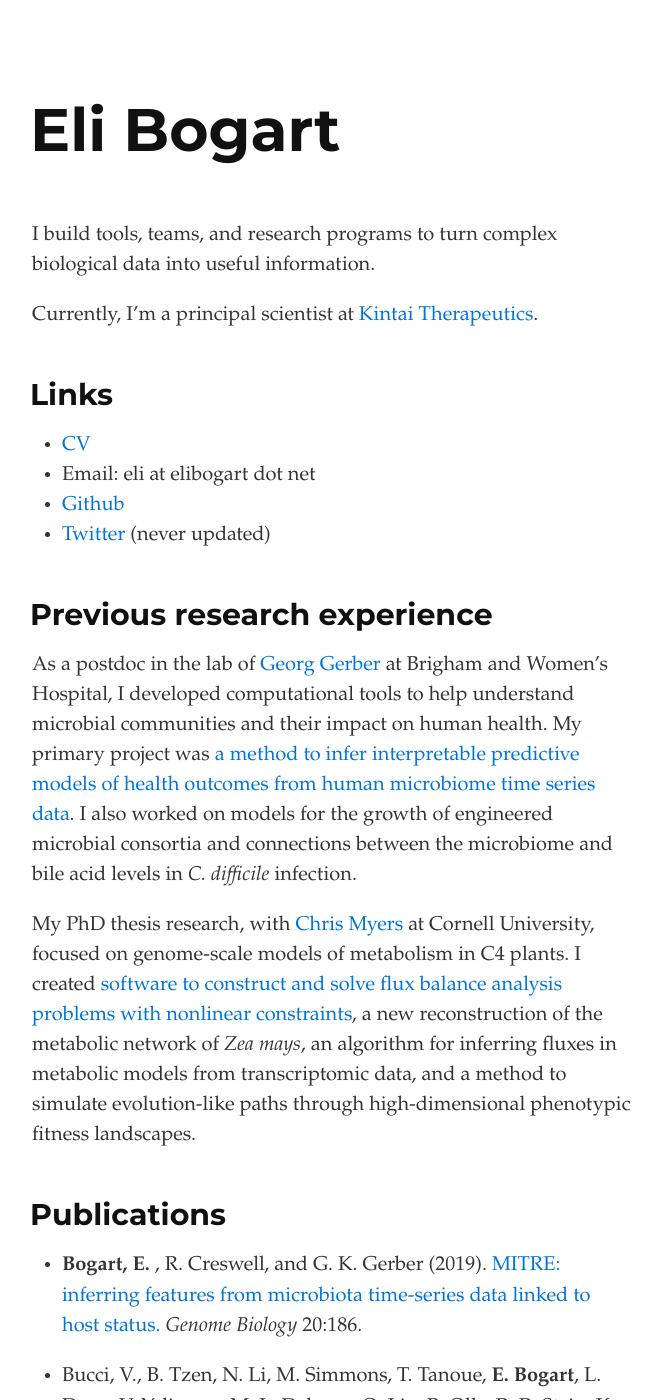
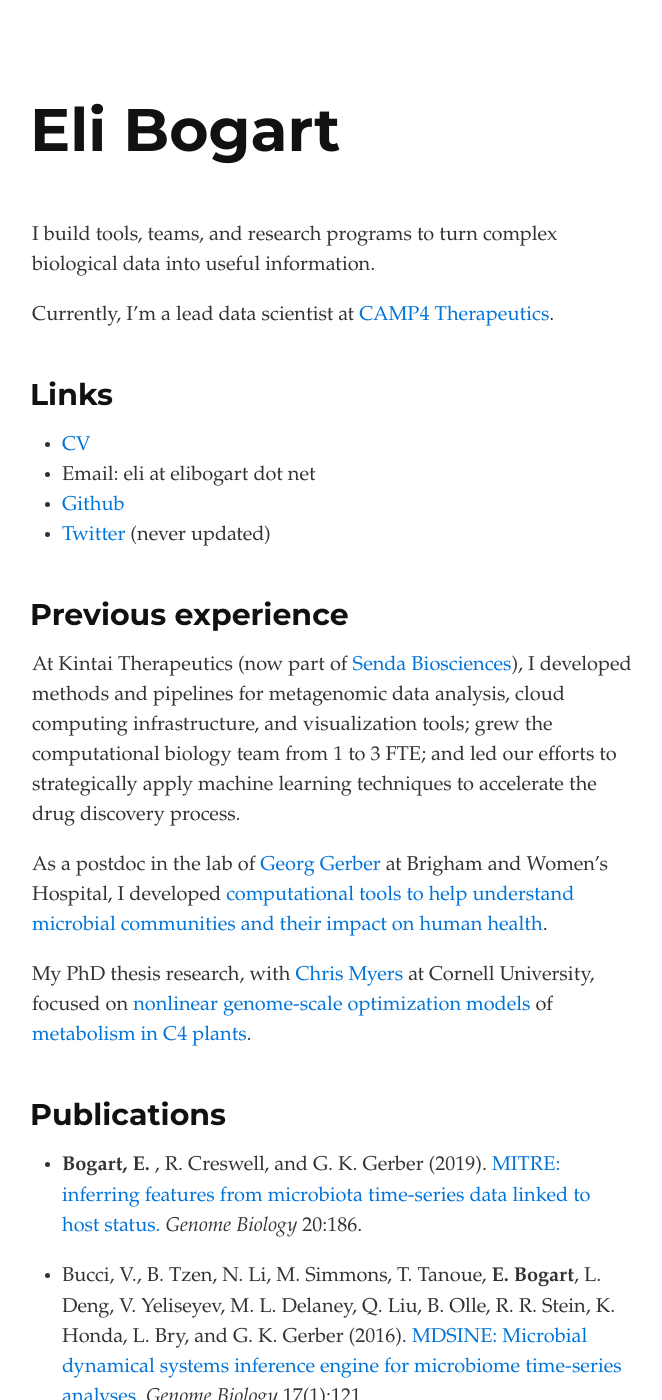
Before and after one commit to ebogart/ebogart.github.io, a Jekyll site: the page built from index.md, in a window 1280 px wide and 1400 px high. Shown: the whole window, without its empty margins (308-970 px from the left). Built offline with Jekyll 4.4.1, drawn with Linux system fonts in a browser that asks for light colours.

Commit message:
Add CAMP4, simplify index page

```diff
--- a/index.md
+++ b/index.md
@@ -4,7 +4,7 @@ layout: default
 
 I build tools, teams, and research programs to turn complex biological data into useful information.
 
-Currently, I'm a principal scientist at [Kintai Therapeutics](http://kintaitx.com).
+Currently, I'm a lead data scientist at [CAMP4 Therapeutics](https://camp4tx.com).
 
 ## Links
 
@@ -13,28 +13,18 @@ Currently, I'm a principal scientist at [Kintai Therapeutics](http://kintaitx.co
 * [Github](http://github.com/ebogart)
 * [Twitter](http://twitter.com/eli_bogart) (never updated)
 
-## Previous research experience
+## Previous experience
 
-As a postdoc in the lab of [Georg
-Gerber](http://gerber.bwh.harvard.edu) at Brigham and Women's
-Hospital, I developed computational tools to help understand microbial
-communities and their impact on human health.  My primary project was
-[a method to infer interpretable predictive models of health outcomes
-from human microbiome time series
-data](http://github.com/gerberlab/mitre). I also worked on models
-for the growth of engineered microbial consortia and connections
-between the microbiome and bile acid levels in _C. difficile_
-infection.
+At Kintai Therapeutics (now part of [Senda Biosciences](https://sendabiosciences.com)),
+I developed methods and pipelines for metagenomic data analysis, cloud computing infrastructure, and visualization tools; grew the computational biology team from 1 to 3 FTE; and led our efforts to strategically apply machine learning  techniques to accelerate the drug discovery process.
+
+As a postdoc in the lab of [Georg Gerber](http://gerber.bwh.harvard.edu) at Brigham and Women's
+Hospital, I developed [computational tools to help understand microbial
+communities and their impact on human health](http://github.com/gerberlab/mitre).
 
 My PhD thesis research, with [Chris
 Myers](http://cbsu.tc.cornell.edu/staff/myers/) at Cornell University,
-focused on genome-scale models of metabolism in C4 plants. I created
-[software to construct and solve flux balance analysis problems with
-nonlinear constraints](http://github.com/ebogart/fluxtools), a new
-reconstruction of the metabolic network of _Zea mays_, an algorithm
-for inferring fluxes in metabolic models from transcriptomic data, and
-a method to simulate evolution-like paths through high-dimensional
-phenotypic fitness landscapes.
+focused on [nonlinear genome-scale optimization models](http://github.com/ebogart/fluxtools) of [metabolism in C4 plants](http://journals.plos.org/plosone/article?id=10.1371/journal.pone.0151722).
 
 ## Publications
 * __Bogart, E.__ , R. Creswell, and G. K. Gerber (2019). [MITRE: inferring features from microbiota time-series data linked to host status.](https://genomebiology.biomedcentral.com/articles/10.1186/s13059-019-1788-y) _Genome Biology_ 20:186.
```
